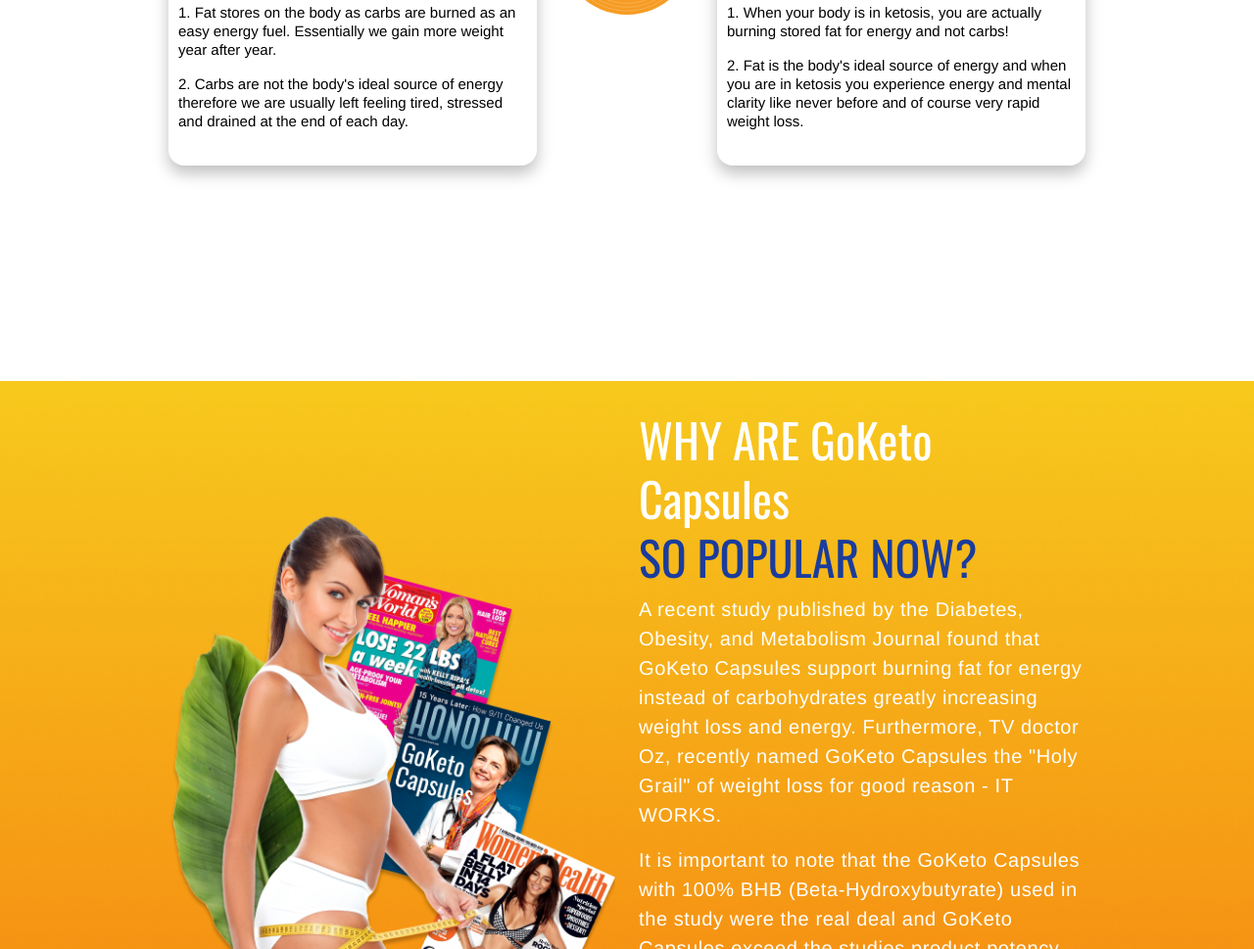
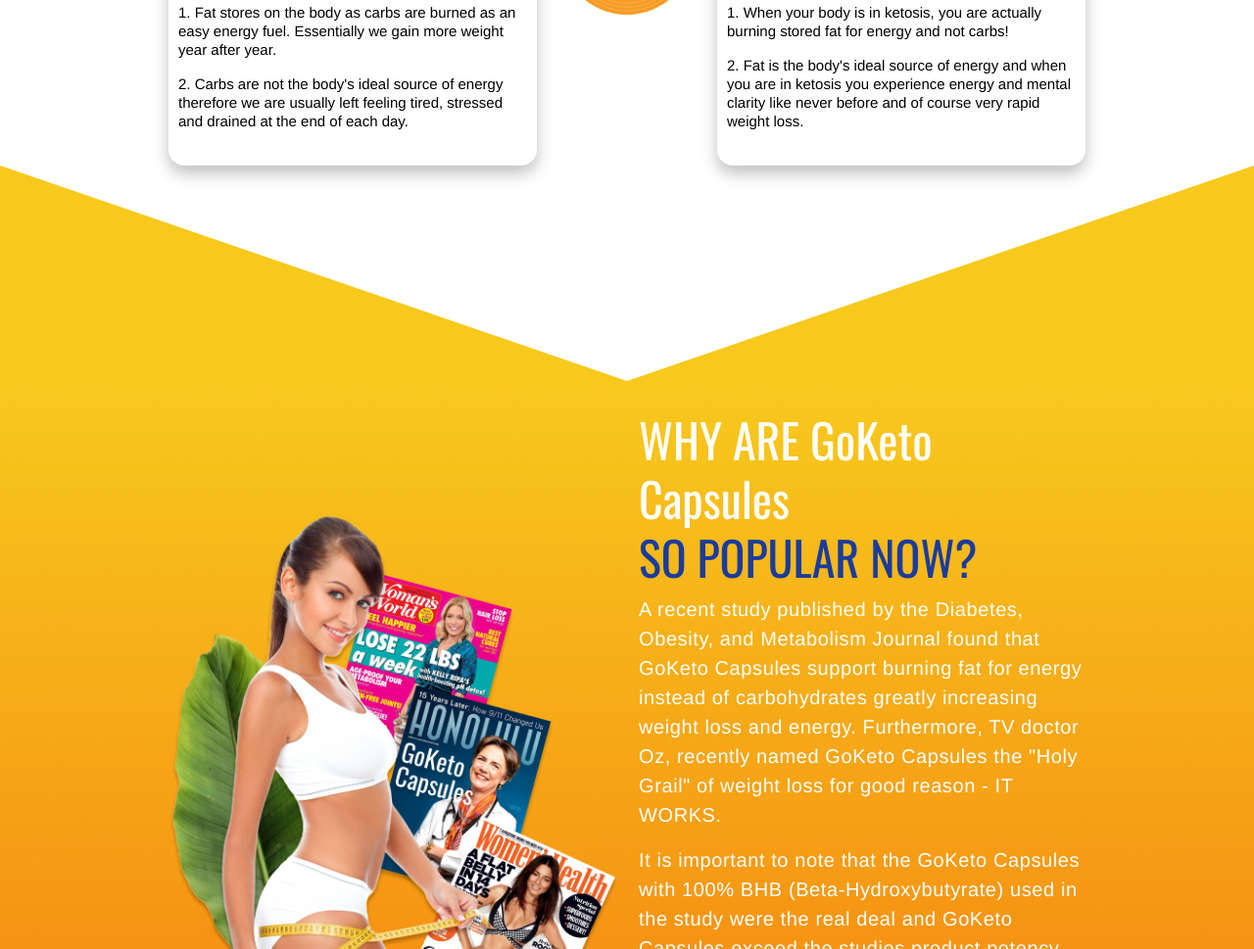
Before and after one commit to AntonParfilo/ViaKeto, a plain HTML site: page index.html in a window 1280 px wide. Shown: the part 1610-2579 px from the top of the page at 98% size. Drawn offline with nearby package versions, Linux system fonts and the light colour scheme; a web font is replaced by a local one.

Commit message:
Fix links

```diff
--- a/styles/main.css
+++ b/styles/main.css
@@ -696,7 +696,6 @@
 .page3 .page3__headWrapper {
   min-height: 220px;
   background-image: url("../res/img/page3/Group3431.png");
-  background-image: url("../res/img/page3/Group 3431.png");
   background-repeat: no-repeat;
   background-size: 100% 100%;
 }
```
